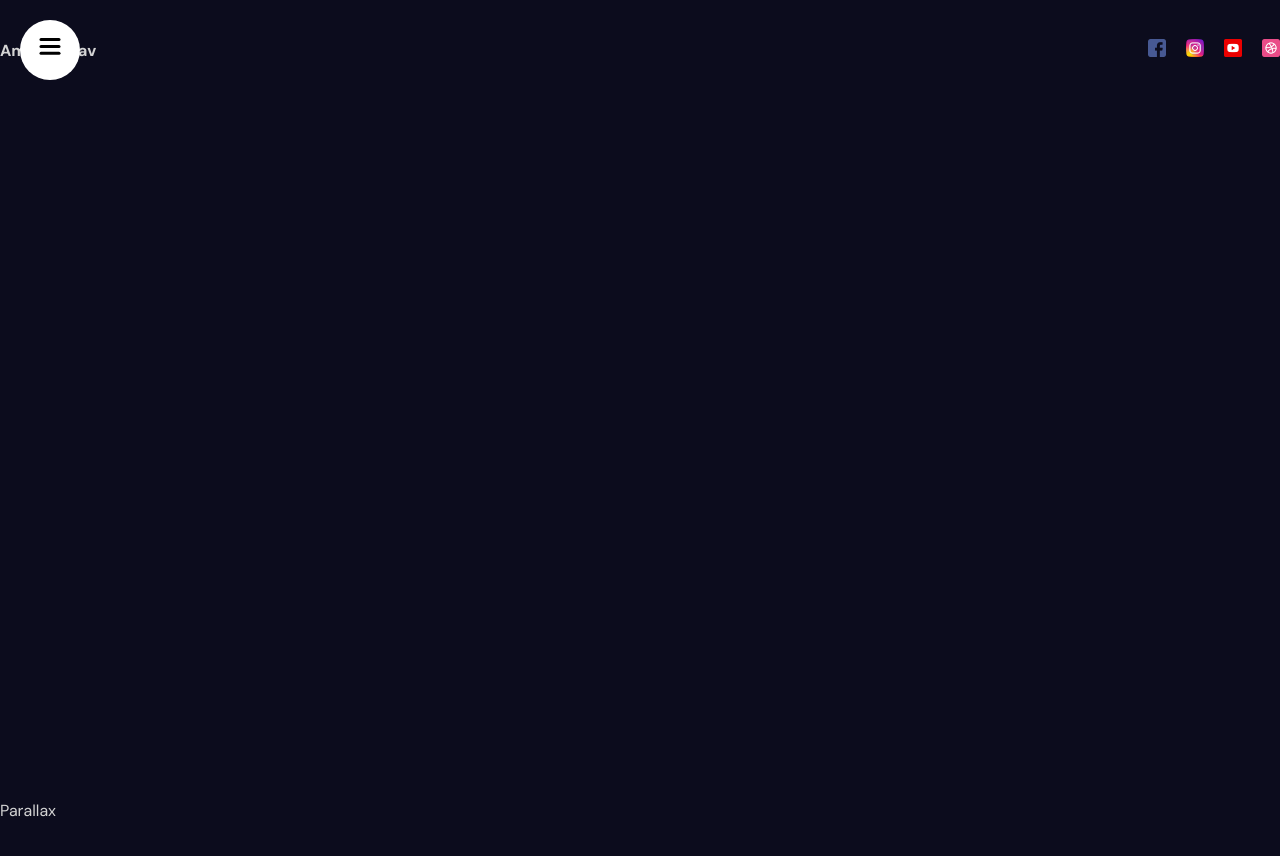
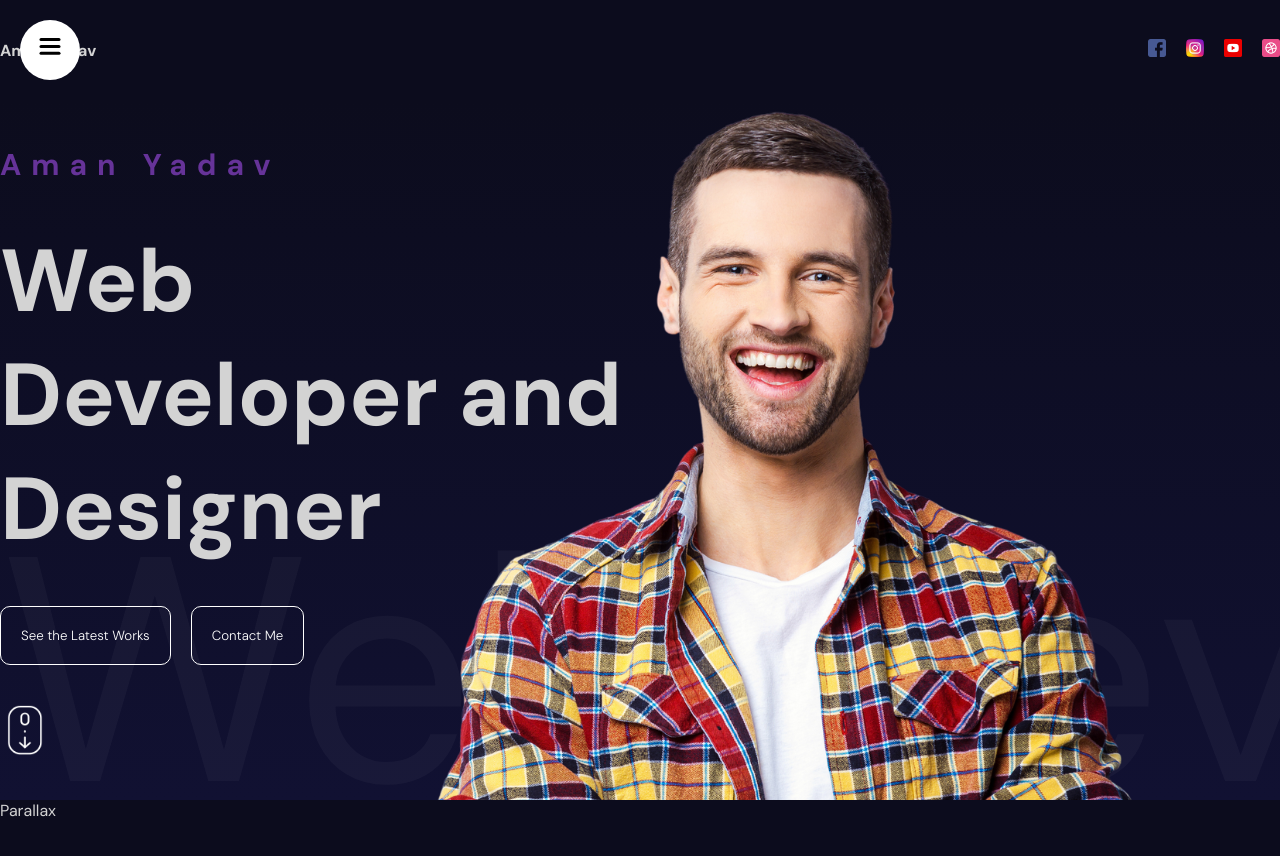
Before and after one commit to amany4864/Aman-portfolio, a React (Vite) app: page / in a window 1280 px wide. Shown: the top 856 px of the page. Built offline with nearby package versions, Linux system fonts and the light colour scheme.

Commit message:
Add Hero_section

```diff
--- a/components/hero/Hero.jsx
+++ b/components/hero/Hero.jsx
@@ -1,10 +1,51 @@
+import { animate } from "framer-motion";
 import "./hero.scss"
+import { duration } from "@mui/material";
+import { motion } from "framer-motion";
+
+const textVariants ={
+initial: {
+  x: -500,
+  opacity: 0,
+  },
+  animate:{
+    x:0,
+    opacity:1,
+    transition:{
+      duration:1,
+      staggerChildren:0.1,
+    }
+  },
+};
 
 const Hero = () => {
   return (
     <div className="hero">
+    <div className="wrapper">
+
+      <motion.div
+      className="textContainer"
+      variants={textVariants}
+      initial="initial"
+      animate="animate"
+      >
+        <motion.h2 variants={textVariants}>Aman Yadav</motion.h2>
+        <motion.h1 variants={textVariants}>Web Developer and Designer</motion.h1>
+        <motion.div className="buttons">
+          <motion.button variants={textVariants}>See the Latest Works</motion.button>
+          <motion.button>Contact Me</motion.button>
+        </motion.div>
+        <img variants={textVariants} src="../../scroll.png"/>
+      </motion.div>
+
+
+      </div>
+      <div className="slidingTextContainer">
+        Web Developer Software Developer
+      </div>
       <div className="imageContainer">
         <img src="../../hero.png" alt=""/>
+
       </div>
     </div>
   )
--- a/components/hero/hero.scss
+++ b/components/hero/hero.scss
@@ -4,10 +4,61 @@
     background : linear-gradient(180deg, #0c0c1d, #111132);
     position: relative;
 
+    .wrapper{
+        max-width: 1366px;
+        height: 100%;
+        margin: auto;
+
+        .textContainer{
+            height: 100%;
+            width: 50%;
+            display: flex;
+            flex-direction: column;
+            justify-content: center;
+            gap: 40px;
+
+            h2{
+                font-size: 30px;
+                color: rebeccapurple;
+                letter-spacing: 10px;
+            }
+
+            h1{
+                font-size: 88px;
+            }
+
+            .buttons{
+                button{
+                    padding: 20px;
+                    border: 1px solid white;
+                    border-radius: 10px;
+                    background-color: transparent;
+                    color: white;
+                    margin-right: 20px;
+                    cursor:pointer;
+                    font-weight: 300;
+                }
+            }
+
+            img{
+                width: 50px;
+            }
+        }
+
+
+    }
     .imageContainer{
         height: 100px ;
         position: absolute;
         top:0;
         right: 0;
     }
+
+    .slidingTextContainer{
+        position: absolute;
+        font-size: 40vh;
+        bottom: -80px;
+        white-space: nowrap;
+        color: #ffffff09;
+    }
 }
--- a/src/App.jsx
+++ b/src/App.jsx
@@ -9,7 +9,7 @@ const App = () => {
   return <div>
     <section id="HomePage">
       <Navbar/>
-      {/* <Hero/> */}
+      <Hero/>
     </section>
 
     <section id="Services">Parallax</section>
```
